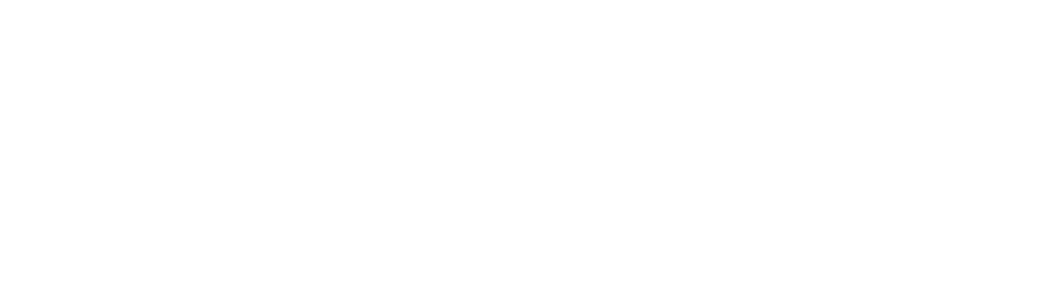
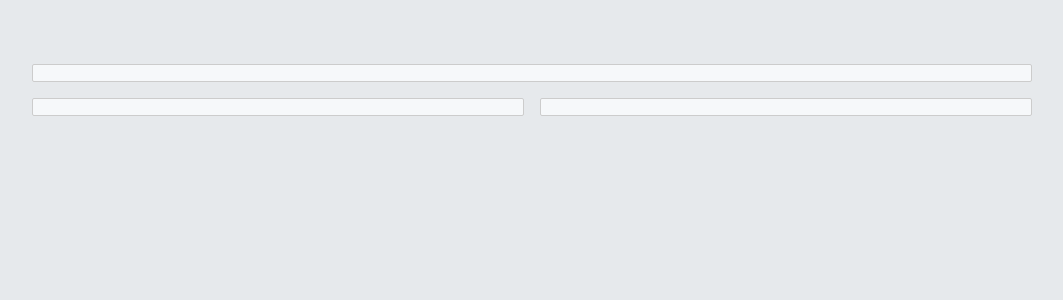
Before and after one commit to iangrubb/shoppie-nominations, a React (Create React App) app: page / in a window 1280 px wide. Shown: the top 300 px of the page, without its empty margins (108-1171 px from the left). Built offline with nearby package versions, Linux system fonts and the light colour scheme.

Commit message:
Adds desktop grid layout for the page

```diff
--- a/src/App.js
+++ b/src/App.js
@@ -1,12 +1,35 @@
 import React from 'react';
+import styled from 'styled-components'
+
+import SearchBar from './components/searchBar'
+import SearchResults from './components/searchResults'
+import NominationsList from './components/nominationsList'
 
 function App() {
   return (
-    <div>
-
-
-    </div>
+    <Page>
+      <SearchBar />
+      <SearchResults />
+      <NominationsList />
+    </Page>
   );
 }
 
 export default App;
+
+const Page = styled.main`
+
+  margin: 64px auto 0 auto;
+  width: 96vw;
+  max-width: 1000px;
+
+  display: grid;
+  gap: 16px;
+  grid-template-rows: auto auto;
+  grid-template-columns: 1fr 1fr;
+  grid-template-areas:
+    "search-bar search-bar"
+    "search-results nominations-list"
+  ;
+
+`
--- /dev/null
+++ b/src/components/nominationsList.js
@@ -0,0 +1,14 @@
+import React from 'react'
+import styled from 'styled-components'
+
+import { PageSection } from '../styles/components'
+
+const NominationsList = () => {
+    return (
+        <PageSection gridArea="nominations-list">
+
+        </PageSection>
+    )
+}
+
+export default NominationsList
--- /dev/null
+++ b/src/components/searchBar.js
@@ -0,0 +1,14 @@
+import React from 'react'
+import styled from 'styled-components'
+
+import { PageSection } from '../styles/components'
+
+const SearchBar = () => {
+    return (
+        <PageSection gridArea="search-bar">
+
+        </PageSection>
+    )
+}
+
+export default SearchBar
--- /dev/null
+++ b/src/components/searchResults.js
@@ -0,0 +1,14 @@
+import React from 'react'
+import styled from 'styled-components'
+
+import { PageSection } from '../styles/components'
+
+const SearchResults = () => {
+    return (
+        <PageSection gridArea="search-results">
+
+        </PageSection>
+    )
+}
+
+export default SearchResults
--- /dev/null
+++ b/src/styles/components.js
@@ -0,0 +1,14 @@
+import styled from 'styled-components'
+
+export const PageSection = styled.section`
+
+    grid-area: ${props => props.gridArea};
+
+    width: 100%;
+    padding: 8px;
+
+    background: var(--card-color);
+    border: var(--border);
+    border-radius: 2px;
+
+`
--- a/src/styles/index.css
+++ b/src/styles/index.css
@@ -1,3 +1,14 @@
+* {
+  box-sizing: border-box;
+}
+
+html {
+  --background-color: #e6e9ec;
+  --card-color: #f6f8fa;
+
+  --border: 1px solid #ccc;
+}
+
 body {
   margin: 0;
   font-family: -apple-system, BlinkMacSystemFont, 'Segoe UI', 'Roboto', 'Oxygen',
@@ -5,6 +16,8 @@ body {
     sans-serif;
   -webkit-font-smoothing: antialiased;
   -moz-osx-font-smoothing: grayscale;
+
+  background: var(--background-color);
 }
 
 code {
--- a/src/styles/index.js
+++ /dev/null
@@ -1 +0,0 @@
-import styled from 'styled-components'
```
